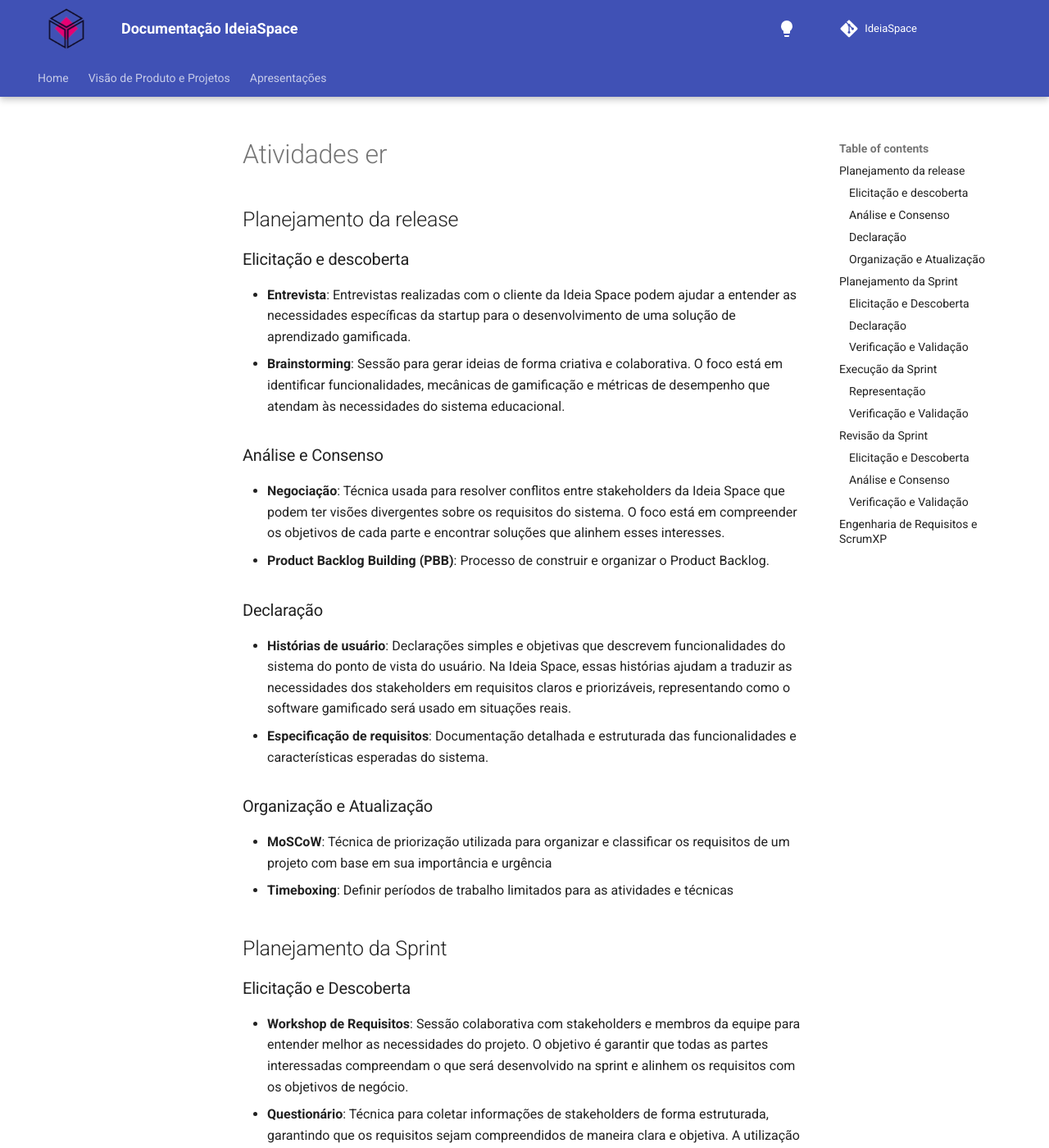
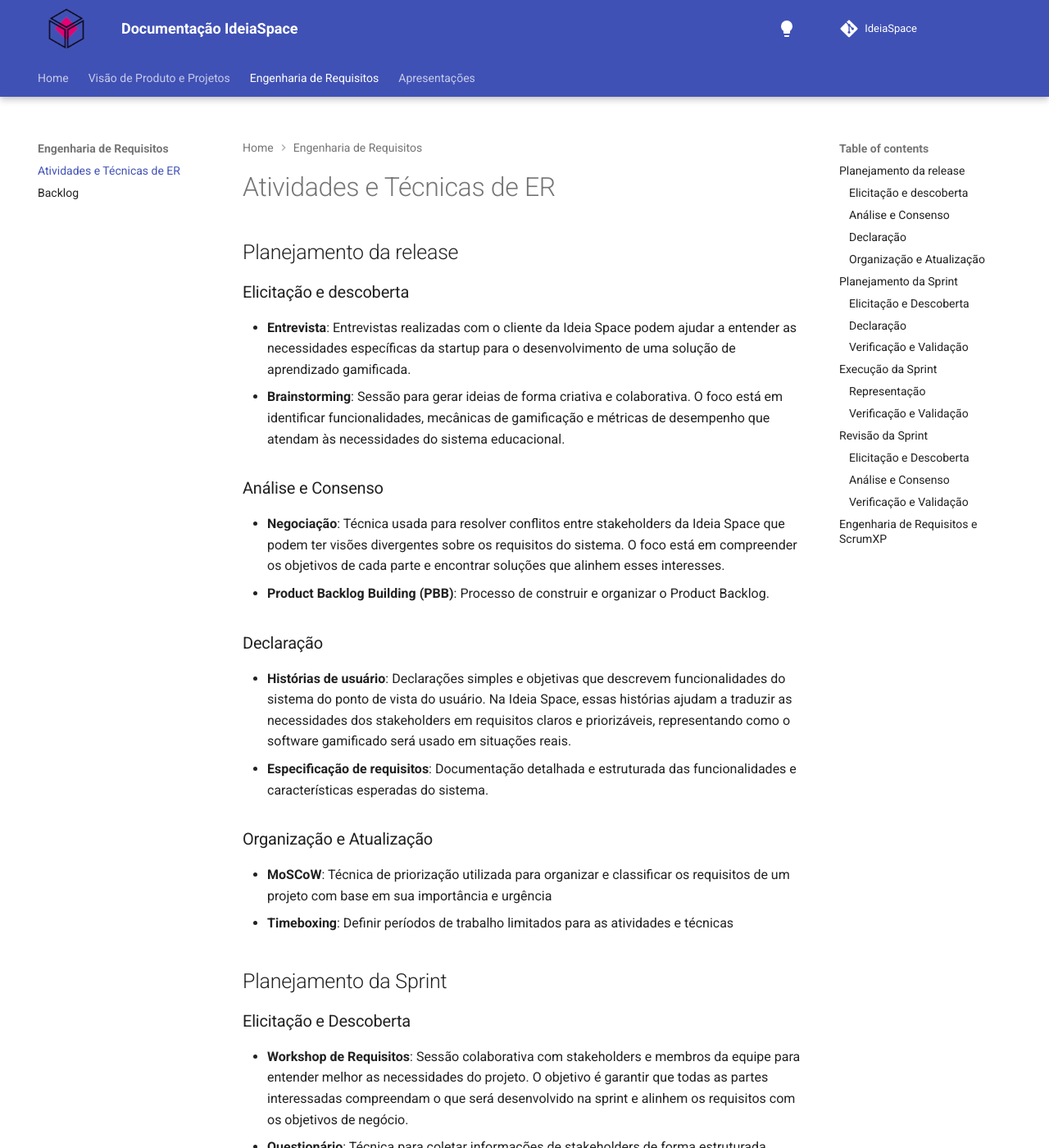
Before and after one commit to mdsreq-fga-unb/2024.2-T01-IdeaSpace, an MkDocs documentation site: the page built from docs/engenharia-requisitos/atividades_er.md, in a window 1280 px wide and 1400 px high. Shown: the whole window at 82% size. Built offline with MkDocs 1.6.1 and Material for MkDocs 9.7.7, drawn with Linux system fonts in a browser that asks for light colours; comment, search, counter and statistics services are not loaded.

Commit message:
docs: adiciona nova seção e plugin de imagem

```diff
--- a/mkdocs.yml
+++ b/mkdocs.yml
@@ -11,6 +11,9 @@
       - Estratégias de Engenharia de Software: produto/estrategias.md
       - Cronograma e entregas: produto/cronograma-entregas.md
       - Interação entre equipe e cliente: produto/interacao.md
+  - Engenharia de Requisitos:
+    - Atividades e Técnicas de ER: engenharia-requisitos/atividades_er.md
+    - Backlog: engenharia-requisitos/backlog.md
   - Apresentações: apresentacoes/index.md
 
 theme:
@@ -65,3 +68,4 @@
 
 plugins:
   - mkdocs-video
+  - glightbox
```
